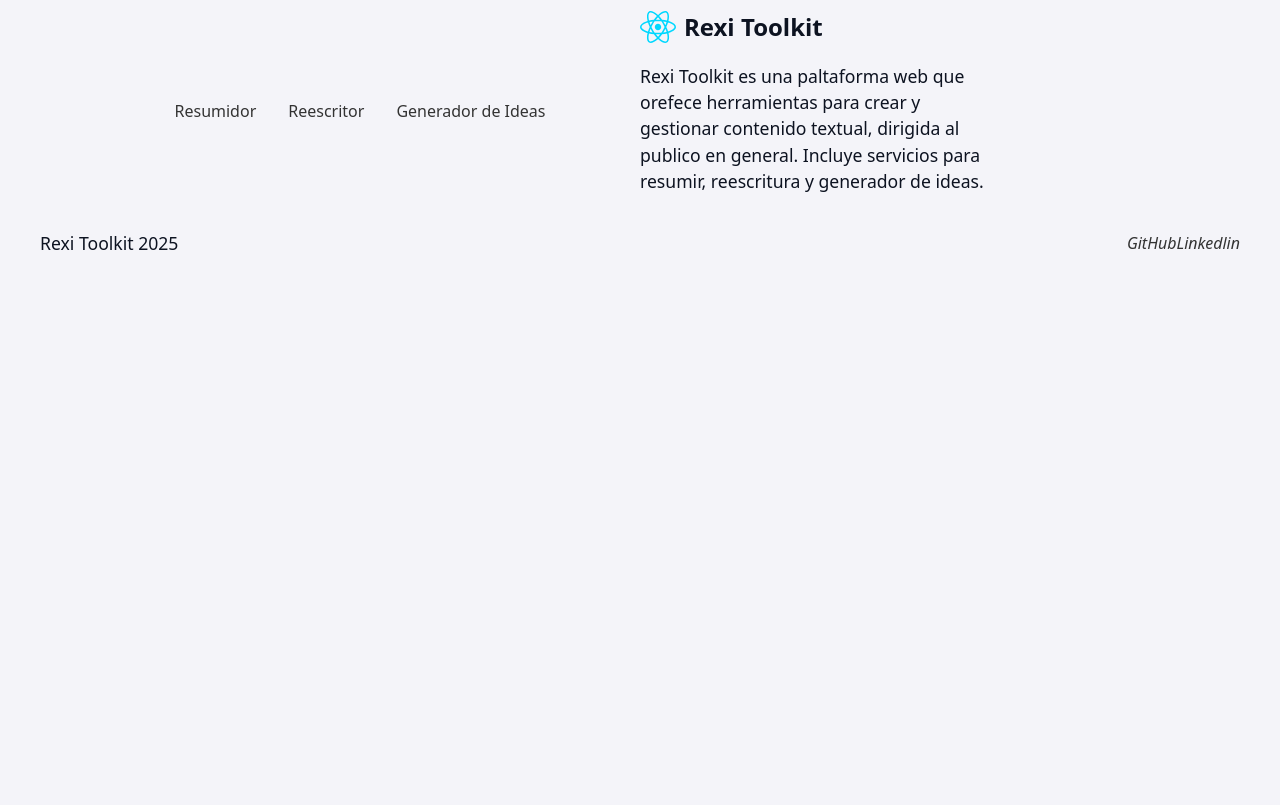
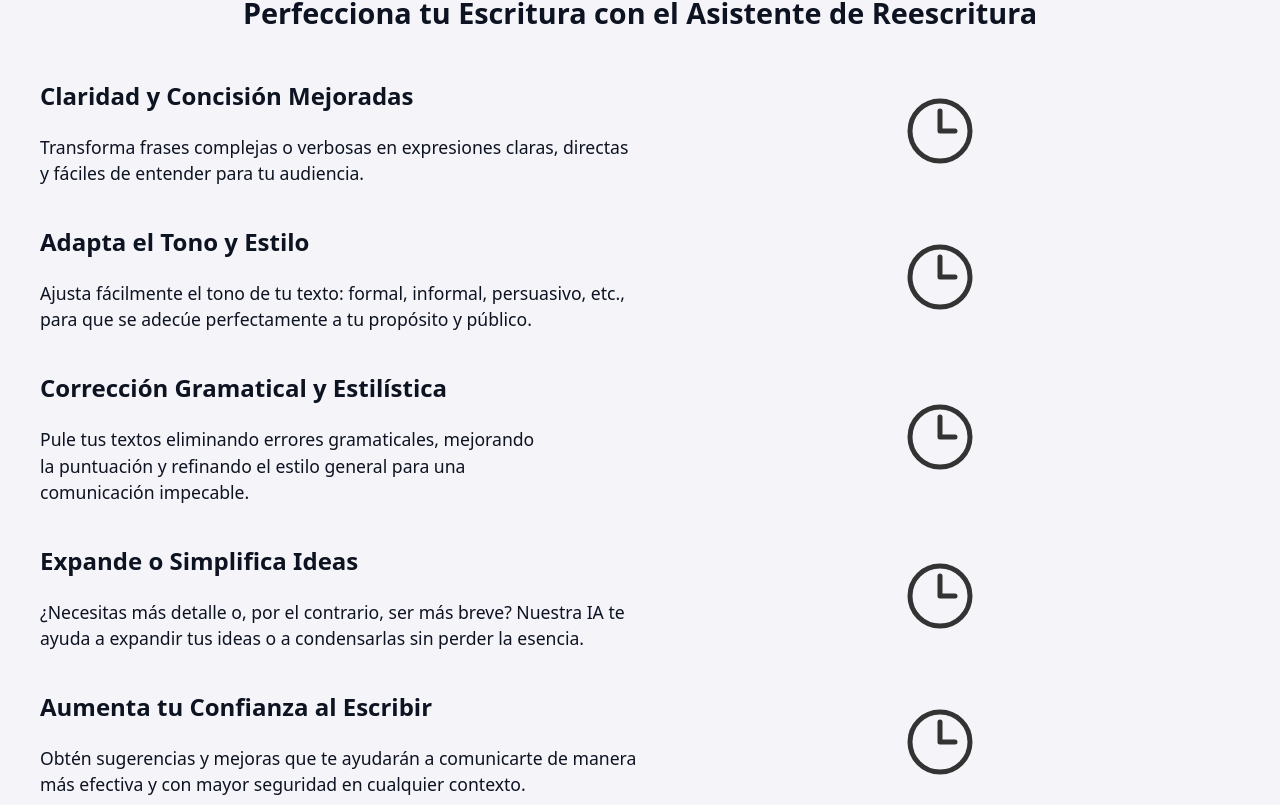
Before and after one commit to OsOsorioP/Orzalia, a React (Vite) app: page /rewriter in a window 1280 px wide. Shown: the part 735-1540 px from the top of the page. Before the commit the page ends 1009 px from the top, so only its background shows below. Built offline with nearby package versions, Linux system fonts and the light colour scheme; no server answers.

Commit message:
Add multiple Info components to RewriterPage for enhanced user guidance

```diff
--- a/src/pages/RewriterPage.jsx
+++ b/src/pages/RewriterPage.jsx
@@ -1,9 +1,42 @@
+import Info from "../components/common/Info/Info";
 import RewriterTool from "../features/rewriter/RewriterTool";
+import { ClockIcon } from "@heroicons/react/24/outline";
 
 const RewritePage = () => {
   return (
     <main className="app-container">
       <RewriterTool />
+      <Info
+        title={"Perfecciona tu Escritura con el Asistente de Reescritura"}
+        subtitle="Claridad y Concisión Mejoradas"
+        description="Transforma frases complejas o verbosas en expresiones claras, directas y fáciles de entender para tu audiencia."
+        icon={<ClockIcon />} // Ícono relacionado con escritura/edición
+        titleAs="h4"
+      />
+      <Info
+        subtitle="Adapta el Tono y Estilo"
+        description="Ajusta fácilmente el tono de tu texto: formal, informal, persuasivo, etc., para que se adecúe perfectamente a tu propósito y público."
+        icon={<ClockIcon />} // Ícono que sugiere cambio/transformación
+        titleAs="h4"
+      />
+      <Info
+        subtitle="Corrección Gramatical y Estilística"
+        description="Pule tus textos eliminando errores gramaticales, mejorando la puntuación y refinando el estilo general para una comunicación impecable."
+        icon={<ClockIcon />} // Ícono de corrección ortográfica/gramatical
+        titleAs="h4"
+      />
+      <Info
+        subtitle="Expande o Simplifica Ideas"
+        description="¿Necesitas más detalle o, por el contrario, ser más breve? Nuestra IA te ayuda a expandir tus ideas o a condensarlas sin perder la esencia."
+        icon={<ClockIcon />} // Ícono que puede representar expansión o estudio
+        titleAs="h4"
+      />
+      <Info
+        subtitle="Aumenta tu Confianza al Escribir"
+        description="Obtén sugerencias y mejoras que te ayudarán a comunicarte de manera más efectiva y con mayor seguridad en cualquier contexto."
+        icon={<ClockIcon />} // Ícono de aprobación/confianza
+        titleAs="h4"
+      />
     </main>
   );
 };
```
